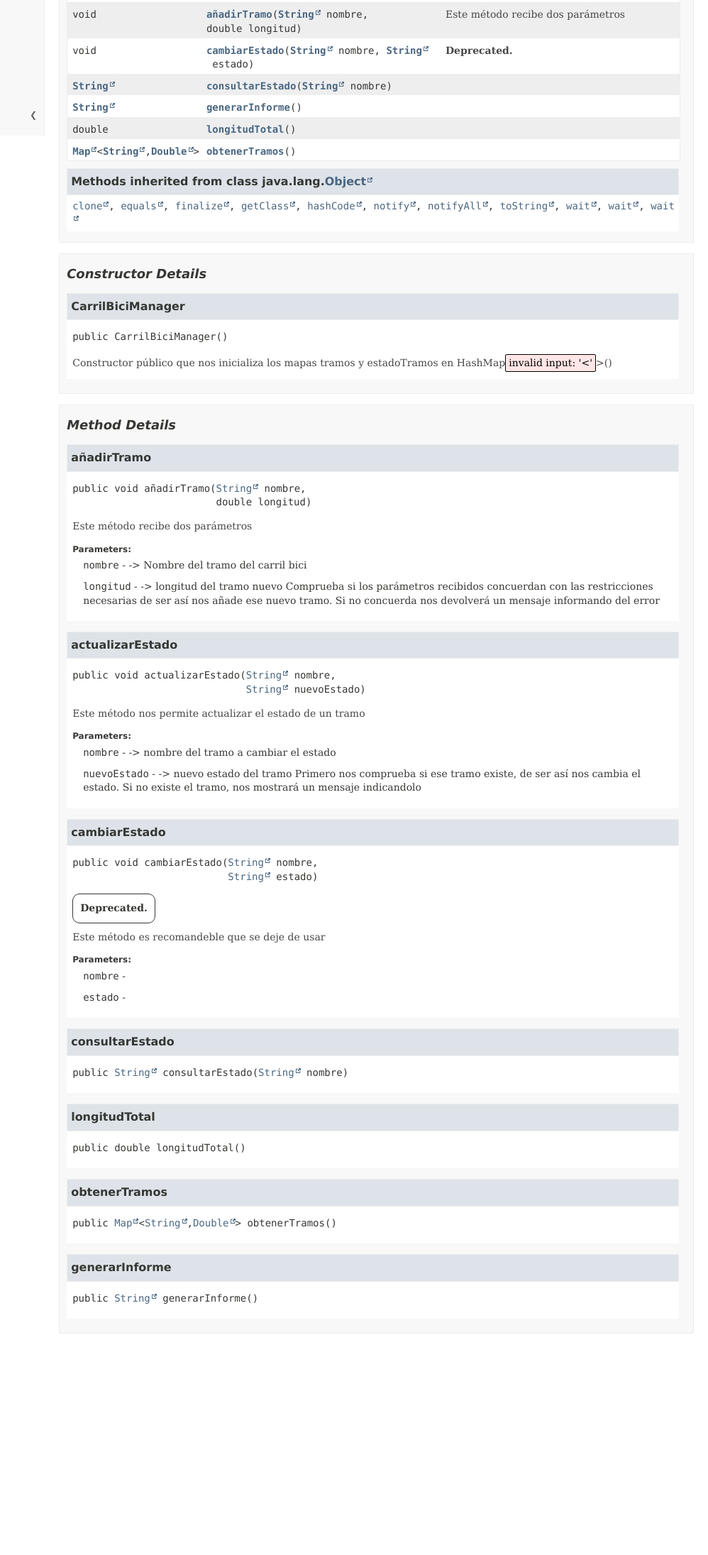
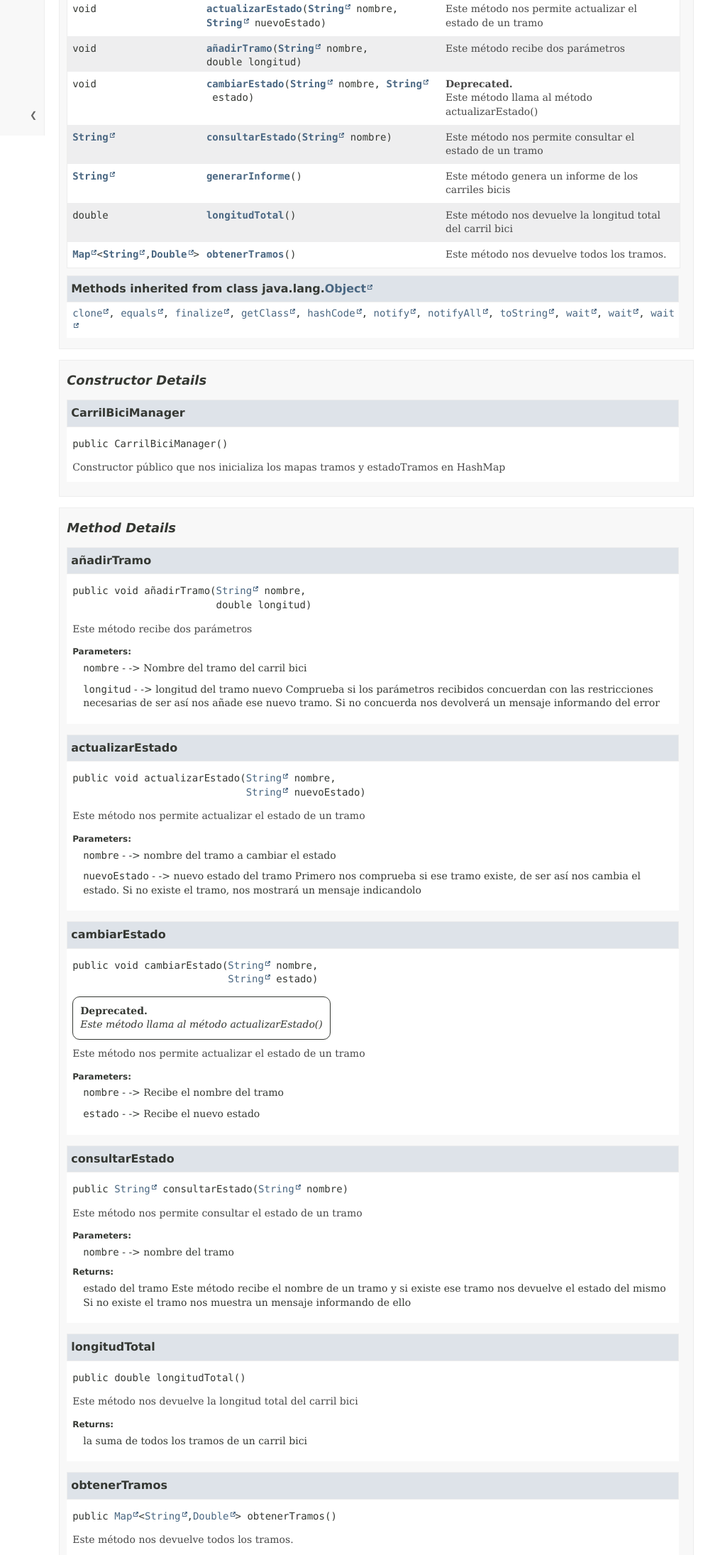
Before and after one commit to santogarrido/ed_ex6_javadocs, a plain HTML site: page docs/examen/CarrilBiciManager.html in a window 1280 px wide. Shown: the part 609-2800 px from the top of the page at 71% size, without its empty margins (282-1280 px from the left). Before the commit the page ends 2513 px from the top, so only its background shows below. Drawn offline with Linux system fonts and the light colour scheme.

Commit message:
Añadido los últimos javadoc y creación del javadoc

```diff
--- a/docs/examen/CarrilBiciManager.html
+++ b/docs/examen/CarrilBiciManager.html
@@ -1,7 +1,7 @@
 <!DOCTYPE HTML>
 <html lang="es">
 <head>
-<!-- Generated by javadoc (23) on Fri Apr 11 10:27:16 CEST 2025 -->
+<!-- Generated by javadoc (23) on Fri Apr 11 10:40:17 CEST 2025 -->
 <title>CarrilBiciManager</title>
 <meta name="viewport" content="width=device-width, initial-scale=1">
 <meta http-equiv="Content-Type" content="text/html; charset=utf-8">
@@ -95,6 +95,9 @@ loadScripts(document, 'script');</script>
 <hr>
 <div class="type-signature"><span class="modifiers">public class </span><span class="element-name type-name-label">CarrilBiciManager</span>
 <span class="extends-implements">extends <a href="https://docs.oracle.com/en/java/javase/23/docs/api/java.base/java/lang/Object.html" title="class or interface in java.lang" class="external-link">Object</a></span></div>
+<div class="block">Esta clase nos permite gestionar los diferentes carriles bicis de la bahía de Cádiz.
+ Permitiendonos añadir tramos, mirar el estado del carril y actualizarlo, obtener un informe detallado,
+ mirar la longitud que tiene cada carril y obtener tramos de los diferentes carriles que nos interesen.</div>
 </div>
 </section>
 <section class="summary">
@@ -110,7 +113,7 @@ loadScripts(document, 'script');</script>
 <div class="col-constructor-name even-row-color"><code><a href="#%3Cinit%3E()" class="member-name-link">CarrilBiciManager</a>()</code></div>
 <div class="col-last even-row-color">
 <div class="block">Constructor público que nos inicializa los mapas
- tramos y estadoTramos en HashMap<span class="invalid-tag">invalid input: '&lt;'</span>&gt;()</div>
+ tramos y estadoTramos en HashMap</div>
 </div>
 </div>
 </section>
@@ -142,20 +145,30 @@ loadScripts(document, 'script');</script>
 <div class="col-second even-row-color method-summary-table method-summary-table-tab2 method-summary-table-tab4 method-summary-table-tab6"><code><a href="#cambiarEstado(java.lang.String,java.lang.String)" class="member-name-link">cambiarEstado</a><wbr>(<a href="https://docs.oracle.com/en/java/javase/23/docs/api/java.base/java/lang/String.html" title="class or interface in java.lang" class="external-link">String</a>&nbsp;nombre,
  <a href="https://docs.oracle.com/en/java/javase/23/docs/api/java.base/java/lang/String.html" title="class or interface in java.lang" class="external-link">String</a>&nbsp;estado)</code></div>
 <div class="col-last even-row-color method-summary-table method-summary-table-tab2 method-summary-table-tab4 method-summary-table-tab6">
-<div class="block"><span class="deprecated-label">Deprecated.</span>&nbsp;</div>
+<div class="block"><span class="deprecated-label">Deprecated.</span>
+<div class="deprecation-comment">Este método llama al método actualizarEstado()</div>
+</div>
 </div>
 <div class="col-first odd-row-color method-summary-table method-summary-table-tab2 method-summary-table-tab4"><code><a href="https://docs.oracle.com/en/java/javase/23/docs/api/java.base/java/lang/String.html" title="class or interface in java.lang" class="external-link">String</a></code></div>
 <div class="col-second odd-row-color method-summary-table method-summary-table-tab2 method-summary-table-tab4"><code><a href="#consultarEstado(java.lang.String)" class="member-name-link">consultarEstado</a><wbr>(<a href="https://docs.oracle.com/en/java/javase/23/docs/api/java.base/java/lang/String.html" title="class or interface in java.lang" class="external-link">String</a>&nbsp;nombre)</code></div>
-<div class="col-last odd-row-color method-summary-table method-summary-table-tab2 method-summary-table-tab4">&nbsp;</div>
+<div class="col-last odd-row-color method-summary-table method-summary-table-tab2 method-summary-table-tab4">
+<div class="block">Este método nos permite consultar el estado de un tramo</div>
+</div>
 <div class="col-first even-row-color method-summary-table method-summary-table-tab2 method-summary-table-tab4"><code><a href="https://docs.oracle.com/en/java/javase/23/docs/api/java.base/java/lang/String.html" title="class or interface in java.lang" class="external-link">String</a></code></div>
 <div class="col-second even-row-color method-summary-table method-summary-table-tab2 method-summary-table-tab4"><code><a href="#generarInforme()" class="member-name-link">generarInforme</a>()</code></div>
-<div class="col-last even-row-color method-summary-table method-summary-table-tab2 method-summary-table-tab4">&nbsp;</div>
+<div class="col-last even-row-color method-summary-table method-summary-table-tab2 method-summary-table-tab4">
+<div class="block">Este método genera un informe de los carriles bicis</div>
+</div>
 <div class="col-first odd-row-color method-summary-table method-summary-table-tab2 method-summary-table-tab4"><code>double</code></div>
 <div class="col-second odd-row-color method-summary-table method-summary-table-tab2 method-summary-table-tab4"><code><a href="#longitudTotal()" class="member-name-link">longitudTotal</a>()</code></div>
-<div class="col-last odd-row-color method-summary-table method-summary-table-tab2 method-summary-table-tab4">&nbsp;</div>
+<div class="col-last odd-row-color method-summary-table method-summary-table-tab2 method-summary-table-tab4">
+<div class="block">Este método nos devuelve la longitud total del carril bici</div>
+</div>
 <div class="col-first even-row-color method-summary-table method-summary-table-tab2 method-summary-table-tab4"><code><a href="https://docs.oracle.com/en/java/javase/23/docs/api/java.base/java/util/Map.html" title="class or interface in java.util" class="external-link">Map</a><wbr>&lt;<a href="https://docs.oracle.com/en/java/javase/23/docs/api/java.base/java/lang/String.html" title="class or interface in java.lang" class="external-link">String</a>,<wbr><a href="https://docs.oracle.com/en/java/javase/23/docs/api/java.base/java/lang/Double.html" title="class or interface in java.lang" class="external-link">Double</a>&gt;</code></div>
 <div class="col-second even-row-color method-summary-table method-summary-table-tab2 method-summary-table-tab4"><code><a href="#obtenerTramos()" class="member-name-link">obtenerTramos</a>()</code></div>
-<div class="col-last even-row-color method-summary-table method-summary-table-tab2 method-summary-table-tab4">&nbsp;</div>
+<div class="col-last even-row-color method-summary-table method-summary-table-tab2 method-summary-table-tab4">
+<div class="block">Este método nos devuelve todos los tramos.</div>
+</div>
 </div>
 </div>
 </div>
@@ -179,7 +192,7 @@ loadScripts(document, 'script');</script>
 <div class="horizontal-scroll">
 <div class="member-signature"><span class="modifiers">public</span>&nbsp;<span class="element-name">CarrilBiciManager</span>()</div>
 <div class="block">Constructor público que nos inicializa los mapas
- tramos y estadoTramos en HashMap<span class="invalid-tag">invalid input: '&lt;'</span>&gt;()</div>
+ tramos y estadoTramos en HashMap</div>
 </div>
 </section>
 </li>
@@ -233,12 +246,14 @@ loadScripts(document, 'script');</script>
 <div class="horizontal-scroll">
 <div class="member-signature"><span class="modifiers">public</span>&nbsp;<span class="return-type">void</span>&nbsp;<span class="element-name">cambiarEstado</span><wbr><span class="parameters">(<a href="https://docs.oracle.com/en/java/javase/23/docs/api/java.base/java/lang/String.html" title="class or interface in java.lang" class="external-link">String</a>&nbsp;nombre,
  <a href="https://docs.oracle.com/en/java/javase/23/docs/api/java.base/java/lang/String.html" title="class or interface in java.lang" class="external-link">String</a>&nbsp;estado)</span></div>
-<div class="deprecation-block"><span class="deprecated-label">Deprecated.</span></div>
-<div class="block">Este método es recomandeble que se deje de usar</div>
+<div class="deprecation-block"><span class="deprecated-label">Deprecated.</span>
+<div class="deprecation-comment">Este método llama al método actualizarEstado()</div>
+</div>
+<div class="block">Este método nos permite actualizar el estado de un tramo</div>
 <dl class="notes">
 <dt>Parameters:</dt>
-<dd><code>nombre</code> - </dd>
-<dd><code>estado</code> - </dd>
+<dd><code>nombre</code> - -&gt; Recibe el nombre del tramo</dd>
+<dd><code>estado</code> - -&gt; Recibe el nuevo estado</dd>
 </dl>
 </div>
 </section>
@@ -248,6 +263,16 @@ loadScripts(document, 'script');</script>
 <h3>consultarEstado</h3>
 <div class="horizontal-scroll">
 <div class="member-signature"><span class="modifiers">public</span>&nbsp;<span class="return-type"><a href="https://docs.oracle.com/en/java/javase/23/docs/api/java.base/java/lang/String.html" title="class or interface in java.lang" class="external-link">String</a></span>&nbsp;<span class="element-name">consultarEstado</span><wbr><span class="parameters">(<a href="https://docs.oracle.com/en/java/javase/23/docs/api/java.base/java/lang/String.html" title="class or interface in java.lang" class="external-link">String</a>&nbsp;nombre)</span></div>
+<div class="block">Este método nos permite consultar el estado de un tramo</div>
+<dl class="notes">
+<dt>Parameters:</dt>
+<dd><code>nombre</code> - -&gt; nombre del tramo</dd>
+<dt>Returns:</dt>
+<dd>estado del tramo
+
+ Este método recibe el nombre de un tramo y si existe ese tramo nos devuelve el estado del mismo
+ Si no existe el tramo nos muestra un mensaje informando de ello</dd>
+</dl>
 </div>
 </section>
 </li>
@@ -256,6 +281,11 @@ loadScripts(document, 'script');</script>
 <h3>longitudTotal</h3>
 <div class="horizontal-scroll">
 <div class="member-signature"><span class="modifiers">public</span>&nbsp;<span class="return-type">double</span>&nbsp;<span class="element-name">longitudTotal</span>()</div>
+<div class="block">Este método nos devuelve la longitud total del carril bici</div>
+<dl class="notes">
+<dt>Returns:</dt>
+<dd>la suma de todos los tramos de un carril bici</dd>
+</dl>
 </div>
 </section>
 </li>
@@ -264,6 +294,11 @@ loadScripts(document, 'script');</script>
 <h3>obtenerTramos</h3>
 <div class="horizontal-scroll">
 <div class="member-signature"><span class="modifiers">public</span>&nbsp;<span class="return-type"><a href="https://docs.oracle.com/en/java/javase/23/docs/api/java.base/java/util/Map.html" title="class or interface in java.util" class="external-link">Map</a>&lt;<a href="https://docs.oracle.com/en/java/javase/23/docs/api/java.base/java/lang/String.html" title="class or interface in java.lang" class="external-link">String</a>,<wbr><a href="https://docs.oracle.com/en/java/javase/23/docs/api/java.base/java/lang/Double.html" title="class or interface in java.lang" class="external-link">Double</a>&gt;</span>&nbsp;<span class="element-name">obtenerTramos</span>()</div>
+<div class="block">Este método nos devuelve todos los tramos.</div>
+<dl class="notes">
+<dt>Returns:</dt>
+<dd>todos los tramos</dd>
+</dl>
 </div>
 </section>
 </li>
@@ -272,6 +307,11 @@ loadScripts(document, 'script');</script>
 <h3>generarInforme</h3>
 <div class="horizontal-scroll">
 <div class="member-signature"><span class="modifiers">public</span>&nbsp;<span class="return-type"><a href="https://docs.oracle.com/en/java/javase/23/docs/api/java.base/java/lang/String.html" title="class or interface in java.lang" class="external-link">String</a></span>&nbsp;<span class="element-name">generarInforme</span>()</div>
+<div class="block">Este método genera un informe de los carriles bicis</div>
+<dl class="notes">
+<dt>Returns:</dt>
+<dd>informe del estado de los carriles bicis</dd>
+</dl>
 </div>
 </section>
 </li>
```
Also changed, not shown: docs/allclasses-index.html (+4 -2 lines), docs/allpackages-index.html (+1 -1 lines), docs/deprecated-list.html (+4 -2 lines), docs/examen/package-summary.html (+4 -2 lines), docs/examen/package-tree.html (+1 -1 lines), docs/help-doc.html (+1 -1 lines), docs/index-all.html (+20 -8 lines), docs/index.html (+1 -1 lines), docs/overview-tree.html (+1 -1 lines), docs/search.html (+1 -1 lines), 2 other files.
